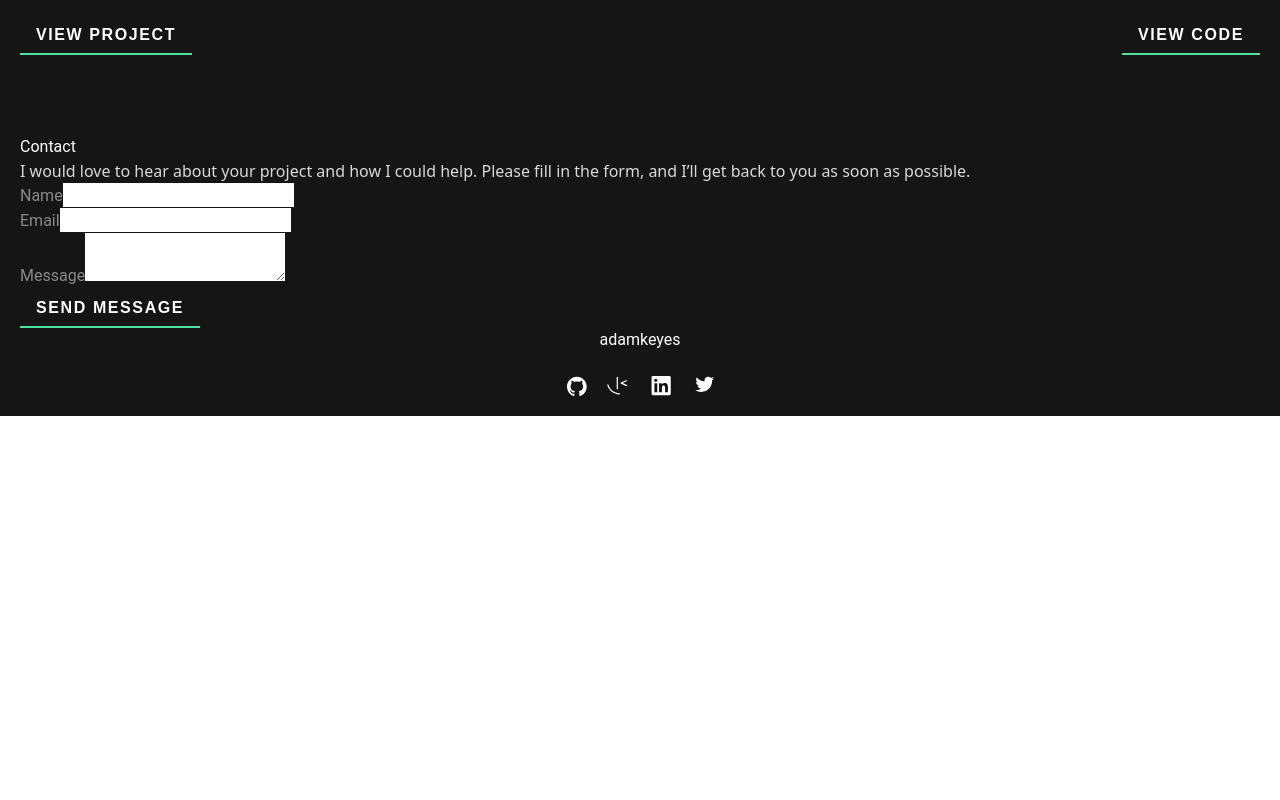
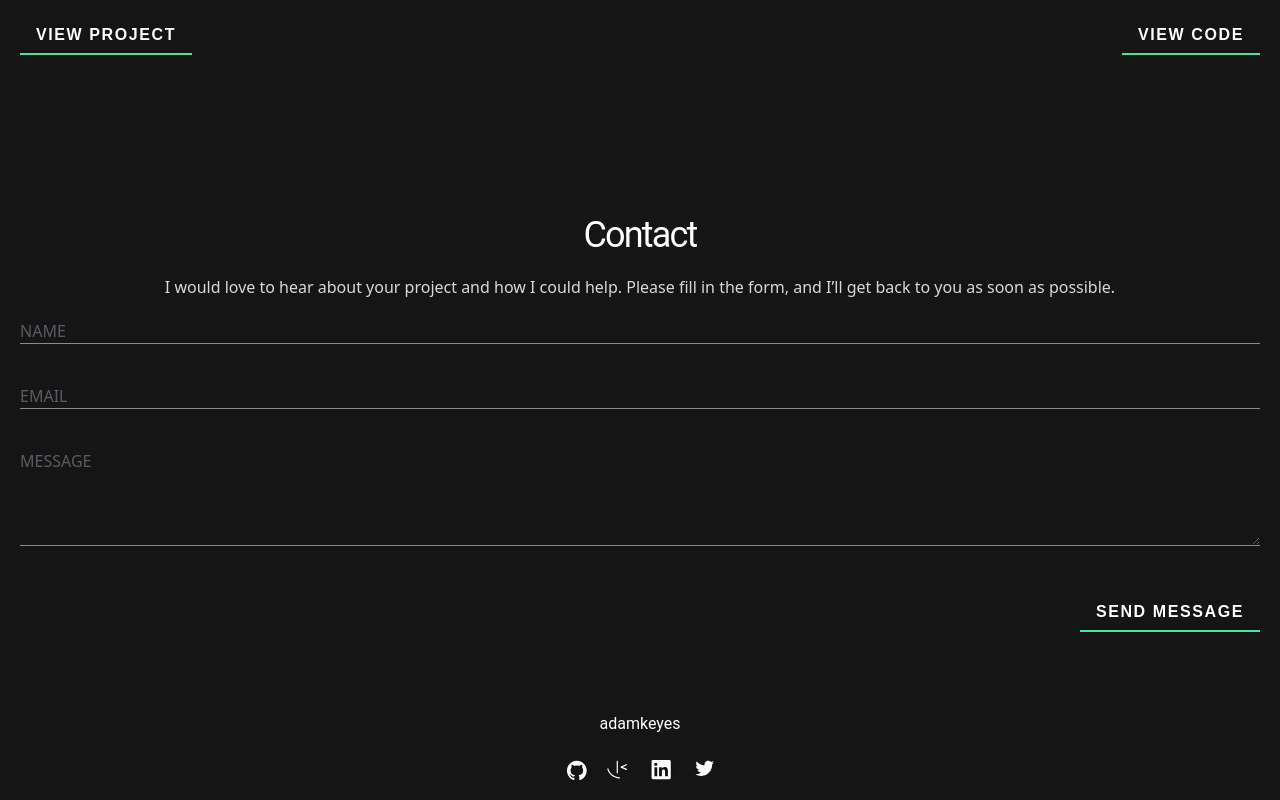
Before and after one commit to royeradames/angular-single-page-developer-portfolio, an Angular app: page / in a window 1280 px wide. Shown: the part 7856-8656 px from the top of the page. Before the commit the page ends 8272 px from the top, so only its background shows below. Built offline with nearby package versions, Linux system fonts and the light colour scheme.

Commit message:
contact styles

```diff
--- a/src/app/main/contact/contact.component.html
+++ b/src/app/main/contact/contact.component.html
@@ -1,51 +1,55 @@
-<section id="projects">
-    <h1 >Contact</h1>
-    <p>I would love to hear about your project and how I could help. Please fill in the form, and I’ll get back to you
+<section id="projects" class="my-20 grid gap-5">
+    <h1 class="font-normal font-bold text-4xl leading-40 text-center tracking-tighter">Contact</h1>
+    <p class="font-normal font-medium text-base leading-26 text-center">I would love to hear about your project and how I could help. Please fill in the form, and I’ll get back to you
       as
       soon as possible.</p>
-  <form (ngSubmit)="onSubmit()" [formGroup]="contactForm">
+  <form (ngSubmit)="onSubmit()" [formGroup]="contactForm" class="grid gap-10">
     <section>
-      <label for="name">Name</label>
+      <label for="name" class="sr-only">Name</label>
       <input [formControlName]="getControlName(contactForm, contactForm.controls.name)"
-             class="..."
+             class="bg-transparent text-white opacity-50 border-b border-solid border-white w-full focus:outline-none focus:border-opacity-100"
              id="name"
+             placeholder="NAME"
              type="text">
       <div *ngIf="contactForm.controls.name.invalid && (contactForm.controls.name.dirty || contactForm.controls.name.touched)"
            class="...">
-        <div *ngIf="contactForm.controls.name.errors?.['required']">
+        <p *ngIf="contactForm.controls.name.errors?.['required']">
           Name is required.
-        </div>
+        </p>
       </div>
     </section>
     <section>
-      <label for="email">Email</label>
+      <label for="email" class="sr-only">Email</label>
       <input [formControlName]="getControlName(contactForm,contactForm.controls.email)"
-             class="..."
-             id="email"
+             class="bg-transparent text-white opacity-50 border-b border-solid border-white w-full focus:outline-none focus:border-opacity-100"
+             id="email"placeholder="EMAIL"
              type="email">
       <div *ngIf="contactForm.controls.email.invalid && (contactForm.controls.email.dirty || contactForm.controls.email.touched)"
            class="...">
-        <div *ngIf="contactForm.controls.email.errors?.['required']">
+        <p *ngIf="contactForm.controls.email.errors?.['required']">
           Email is required.
-        </div>
-        <div *ngIf="contactForm.controls.email.errors?.['email']">
+        </p>
+        <p *ngIf="contactForm.controls.email.errors?.['email']">
           Email must be a valid email address.
-        </div>
+        </p>
       </div>
     </section>
     <section>
-      <label for="message">Message</label>
+      <label for="message" class="sr-only">Message</label>
       <textarea [formControlName]="getControlName(contactForm,contactForm.controls.message)"
-                class="..."
-                id="message"></textarea>
+                class="bg-transparent text-white opacity-50 border-b border-solid border-white w-full focus:outline-none focus:border-opacity-100 resize-y"
+                id="message"
+                placeholder="MESSAGE"
+                rows="4"
+      ></textarea>
       <div *ngIf="contactForm.controls.message.invalid && (contactForm.controls.message.dirty || contactForm.controls.message.touched)"
            class="...">
-        <div *ngIf="contactForm.controls.message.errors?.['required']">
+        <p *ngIf="contactForm.controls.message.errors?.['required']">
           Message is required.
-        </div>
+        </p>
       </div>
     </section>
-    <theme-button class="..." type="submit">SEND MESSAGE</theme-button>
+    <theme-button class="max-w-max justify-self-end" type="submit">SEND MESSAGE</theme-button>
   </form>
 
 </section>
```
